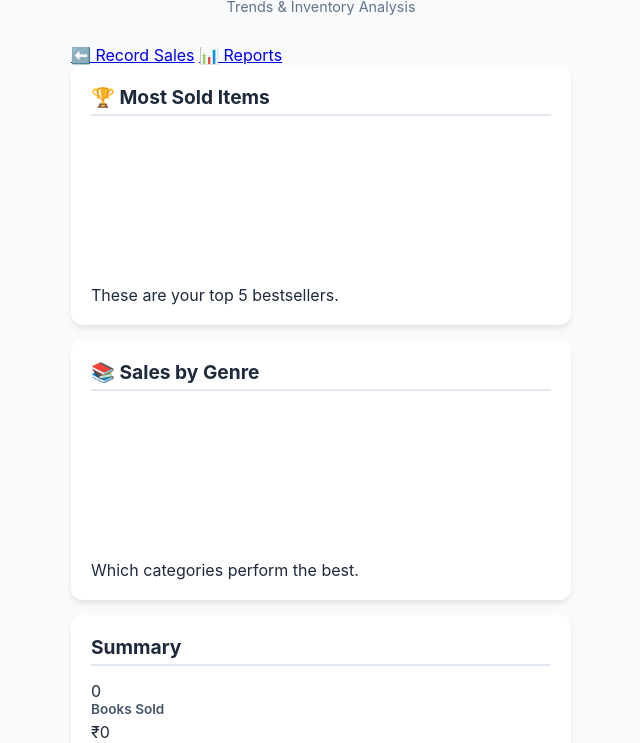
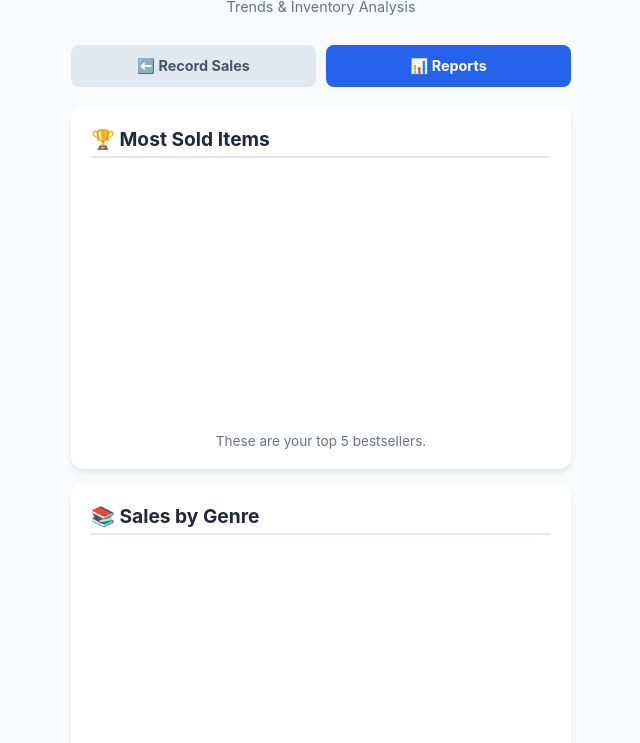
Before and after one commit to ayush13073/SohamCreationAndPublication, a plain HTML site: page analytic.html in a window 1280 px wide. Shown: the part 51-794 px from the top of the page, without its empty margins (319-959 px from the left). Drawn offline with nearby package versions, Linux system fonts and the light colour scheme; no server answers.

Commit message:
Update style.css

```diff
--- a/style.css
+++ b/style.css
@@ -53,3 +53,67 @@ button { width: 100%; padding: 14px; border: none; border-radius: 8px; font-size
 .sales-list li { padding: 10px; border-bottom: 1px solid #f1f5f9; font-size: 0.9rem; display: flex; justify-content: space-between; }
 .sales-list li span.amount { font-weight: bold; color: var(--success); }
 .status-msg { text-align: center; font-size: 0.9rem; color: #64748b; margin-bottom: 10px; font-style: italic; }
+/* --- Navigation Bar --- */
+.nav-bar {
+    display: flex;
+    gap: 10px;
+    margin-bottom: 20px;
+}
+
+.nav-btn {
+    flex: 1;
+    text-align: center;
+    padding: 12px;
+    background: #e2e8f0;
+    color: #475569;
+    text-decoration: none;
+    border-radius: 8px;
+    font-weight: bold;
+    font-size: 0.9rem;
+    transition: 0.2s;
+}
+
+.nav-btn.active {
+    background: var(--primary);
+    color: white;
+}
+
+/* --- Charts & Analytics --- */
+.chart-wrapper {
+    position: relative;
+    height: 250px; /* Limits height for mobile */
+    width: 100%;
+}
+
+.insight-text {
+    text-align: center;
+    color: #64748b;
+    font-size: 0.85rem;
+    margin-top: 10px;
+}
+
+.stats-grid {
+    display: flex;
+    gap: 15px;
+}
+
+.stat-box {
+    background: #f1f5f9;
+    padding: 15px;
+    border-radius: 8px;
+    flex: 1;
+    text-align: center;
+}
+
+.stat-box span {
+    display: block;
+    font-size: 1.5rem;
+    font-weight: bold;
+    color: var(--primary);
+}
+
+.stat-box label {
+    font-size: 0.8rem;
+    text-transform: uppercase;
+    color: #64748b;
+}
```
